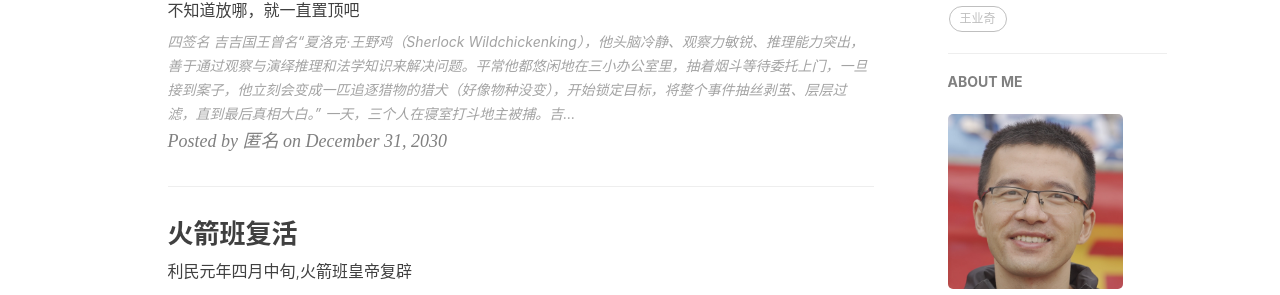
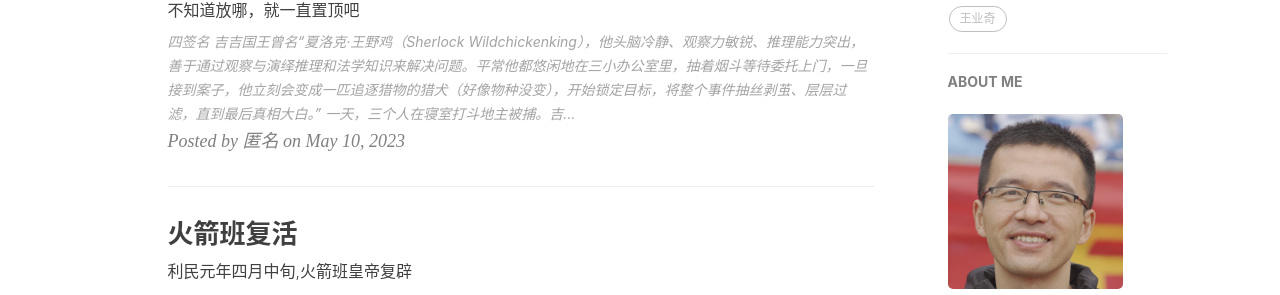
Before and after one commit to jijicountry/jijicountry.github.io, a Jekyll site: the page built from index.html, in a window 1280 px wide and 900 px high, scrolled down 383 px. Shown: the part 129-424 px from the top of the window. Built offline with Jekyll 4.4.1, drawn with Linux system fonts in a browser that asks for light colours; nearby versions of some CDN libraries; the list of posts is cut into pages by our own code; comment, search, counter and statistics services are not loaded.

Commit message:
Update and rename 2030-12-31-民间传说.markdown to 2023-05-10-民间传说.markdown

```diff
--- a/_posts/2030-12-31-民间传说.markdown
+++ b/_posts/2023-05-10-民间传说.markdown
@@ -2,7 +2,7 @@
 layout:     post
 title:      "【置顶】民间传说"
 subtitle:   "不知道放哪，就一直置顶吧"
-date:       2030-12-31
+date:       2023-05-10
 author:     "匿名"
 header-img: "img/民间传说.jpg"
 tags:
```
